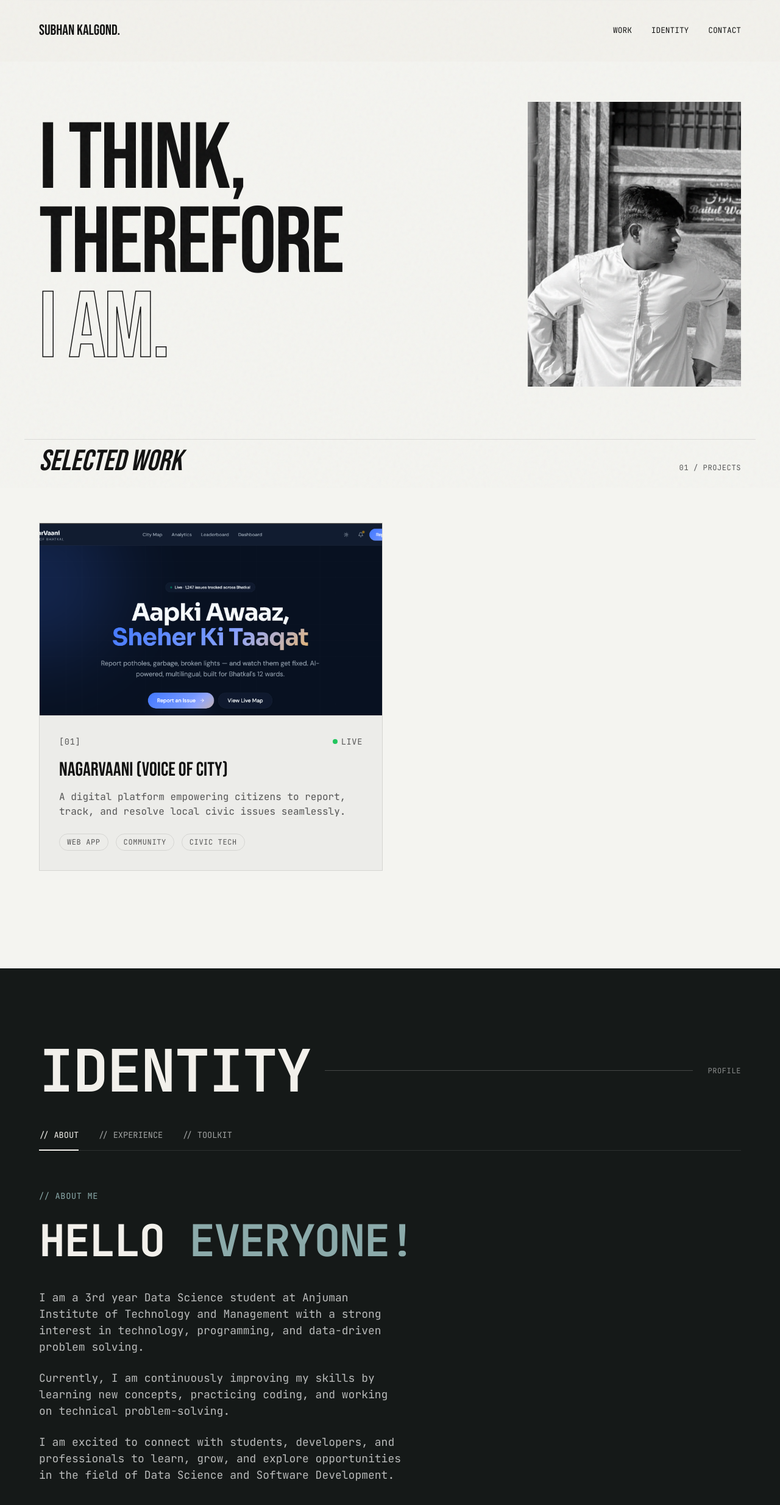
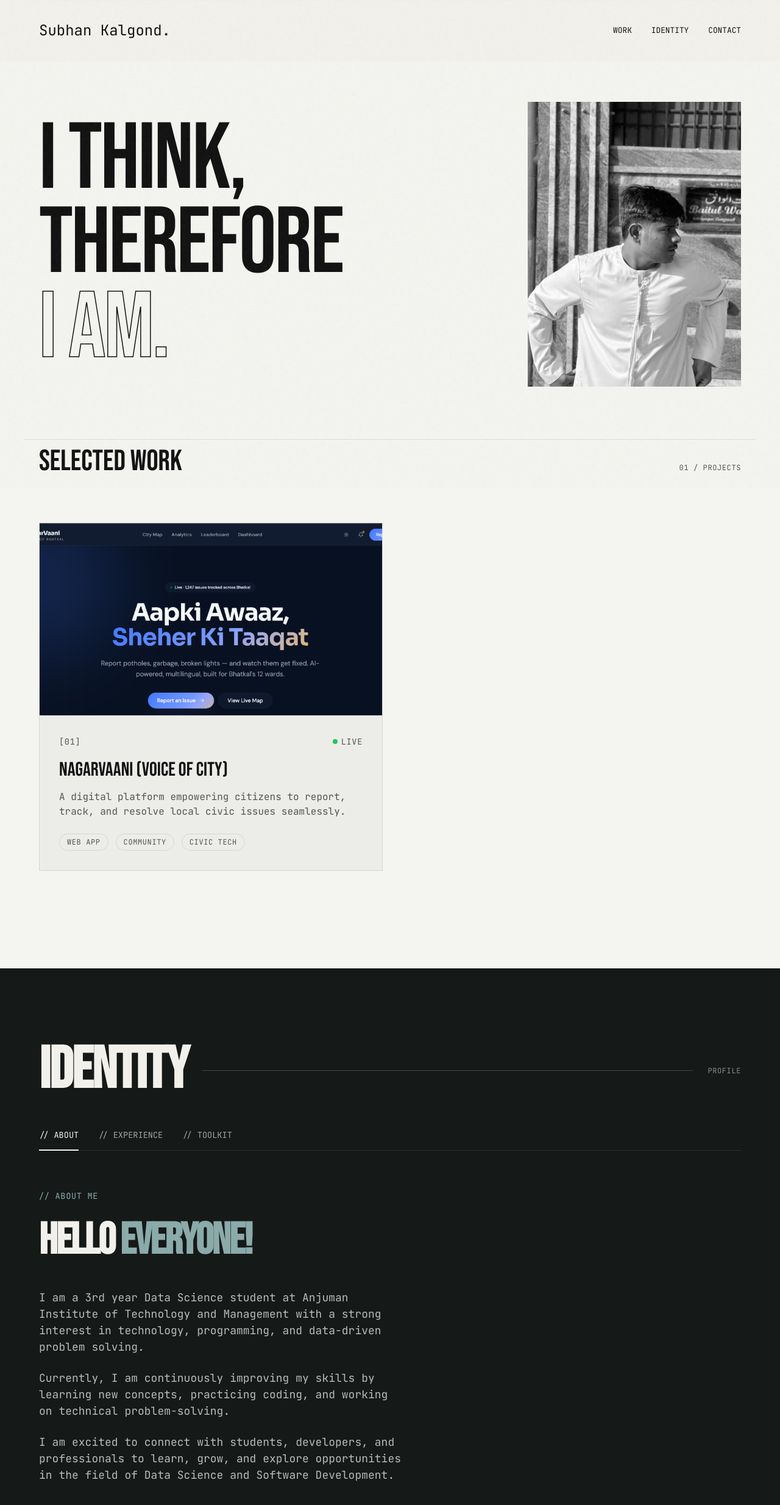
Before and after one commit to subhankalgond/portfolio, a website built with Vite: page index.html in a window 1280 px wide. Shown: the top 2468 px of the page at 61% size. Built offline with nearby package versions, Linux system fonts and the light colour scheme.

Commit message:
Match exact font styling from user screenshots

```diff
--- a/style.css
+++ b/style.css
@@ -88,7 +88,7 @@ body {
 }
 
 .brand {
-    font-family: var(--font-serif);
+    font-family: var(--font-mono);
     font-size: 1.5rem;
     font-weight: normal;
 }
@@ -204,10 +204,9 @@ section {
 }
 
 .section-header h2 {
-    font-family: var(--font-serif);
+    font-family: var(--font-heading);
     font-size: 3rem;
     font-weight: normal;
-    font-style: italic;
 }
 
 /* Bento Grid */
@@ -253,7 +252,7 @@ section {
 }
 
 .project-info h3 {
-    font-family: var(--font-serif);
+    font-family: var(--font-heading);
     font-size: 2rem;
     font-weight: normal;
     margin-bottom: 8px;
@@ -302,7 +301,7 @@ section {
 }
 
 .identity-title {
-    font-family: var(--font-sans);
+    font-family: var(--font-heading);
     font-size: clamp(3rem, 8vw, 6rem);
     font-weight: 700;
     text-transform: uppercase;
@@ -371,7 +370,7 @@ section {
 }
 
 .about-statement {
-    font-family: var(--font-sans);
+    font-family: var(--font-heading);
     font-size: clamp(2.5rem, 6vw, 4.5rem);
     font-weight: 600;
     line-height: 1.1;
@@ -482,7 +481,7 @@ section {
 }
 
 .giant-contact {
-    font-family: var(--font-serif);
+    font-family: var(--font-heading);
     font-size: clamp(4rem, 10vw, 10rem);
     font-weight: normal;
     letter-spacing: -0.02em;
```
